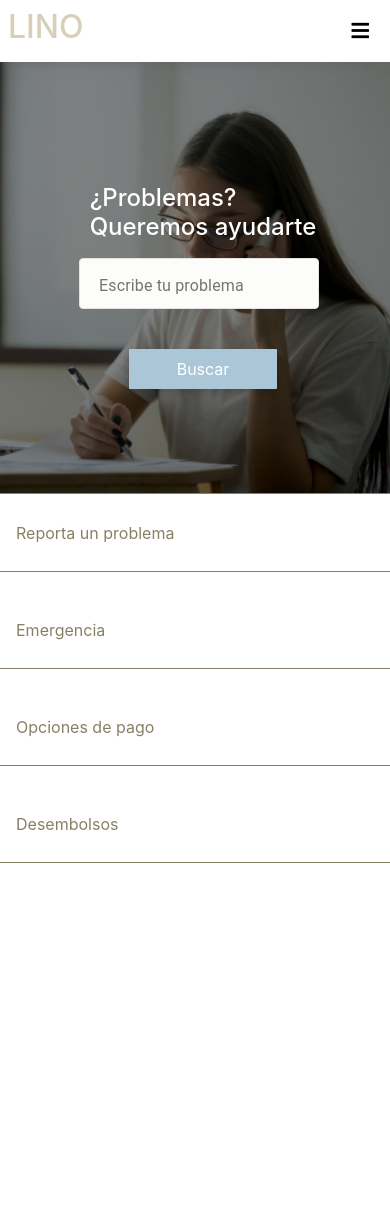
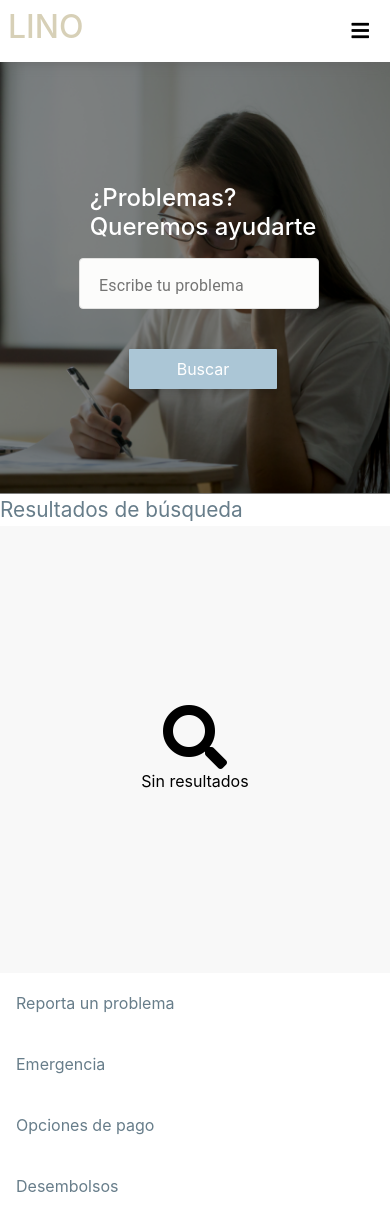
Before and after one commit to Sagalo04/lino-app, a React (Create React App) app: page /Ayuda in a window 390 px wide. Before the commit the page ends 882 px from the top, so only its background shows below. Built offline with nearby package versions, Linux system fonts and the light colour scheme; what google-maps-react would draw is missing.

Commit message:
correccion de la pagina de help

```diff
--- a/src/Components/Help/Help.css
+++ b/src/Components/Help/Help.css
@@ -31,10 +31,20 @@
     display: flex;
     align-items: center;
 }
+.o-title-top{
+
+    font-size: 2.5rem;
+
+}
 
 .o-helpDefine{
-    color: #888065;
-    margin-right: 15rem;
+    color: #677D8A;
+   display: flex;
+   flex-direction: column;
+   padding-right: 2rem;
+   width: 45%;
+   height: 95%;
+   justify-content: space-between;
 
 }
 
@@ -42,17 +52,27 @@
     justify-content: space-between;
     display: flex;
     align-items: center;
-    border-bottom: 1px solid #888065;
-    font-size: 1.5rem;
+    font-size: 1.2rem;
+    width: 14rem;
     font-weight: 400;
     cursor: pointer;
     padding-bottom: 0.8rem;
-    margin-bottom: 1.2rem;
+    margin-bottom: 0.5rem;
+}
+
+.o-middle-help{
+    background-color: #F8F8F8;
+    height: 30rem;
+    display: flex;
+    flex-direction: column;
+    justify-content: center;
+    align-items: center;
+    color: #000000;
 }
 
 .helpicon{
     margin-left: 1.5rem;
-    font-size: 2rem;
+    font-size: 1rem;
     font-weight: 500;
     margin-top: 0.8rem;
 }
@@ -98,6 +118,25 @@
         padding: 1rem;
         font-size: 1rem;
     }
+    .o-helpDefine{
+
+        padding-right: 0;
+        width: 100vw;
+
+     }
+
+     .o-bottom-help{
+        width: 100vw;
+        display: flex;
+        flex-direction: column;
+        align-items: flex-start;
+        margin: 0;
+    }
+     .o-help-option{
+         width: 30%;
+         margin: 0;
+     }
+
 
 }
 
@@ -144,4 +183,21 @@ max-width: 100%;
     font-size: 1rem;
 }
 
+.o-title-top{
+
+    font-size: 1.3rem;
+
 }
+
+.o-helpDefine{
+
+   padding-right: 0;
+   width: 100vw;
+
+}
+.o-help-option{
+    width: 100vw;
+    margin: 0;
+}
+
+}
--- a/src/Components/Help/Help.js
+++ b/src/Components/Help/Help.js
@@ -66,6 +66,12 @@ function Help(props) {
                 </div>
             </div>
             <div className="o-helpDefine">
+                <p className="o-title-top">Resultados de búsqueda</p>
+                <div className="o-middle-help">
+                <i class="fas fa-search fa-4x"></i>
+                <p>Sin resultados</p>
+                </div>
+                <div className="o-bottom-help">
                     <div className="o-help-option">
                         <p >Reporta un problema</p>
                         <i class="fas fa-chevron-right helpicon"></i>
@@ -84,6 +90,7 @@ function Help(props) {
                     </div>
                 </div>
             </div>
+        </div>
     );
 }
 
```
Lines whose indentation alone changed are shown as unchanged.
